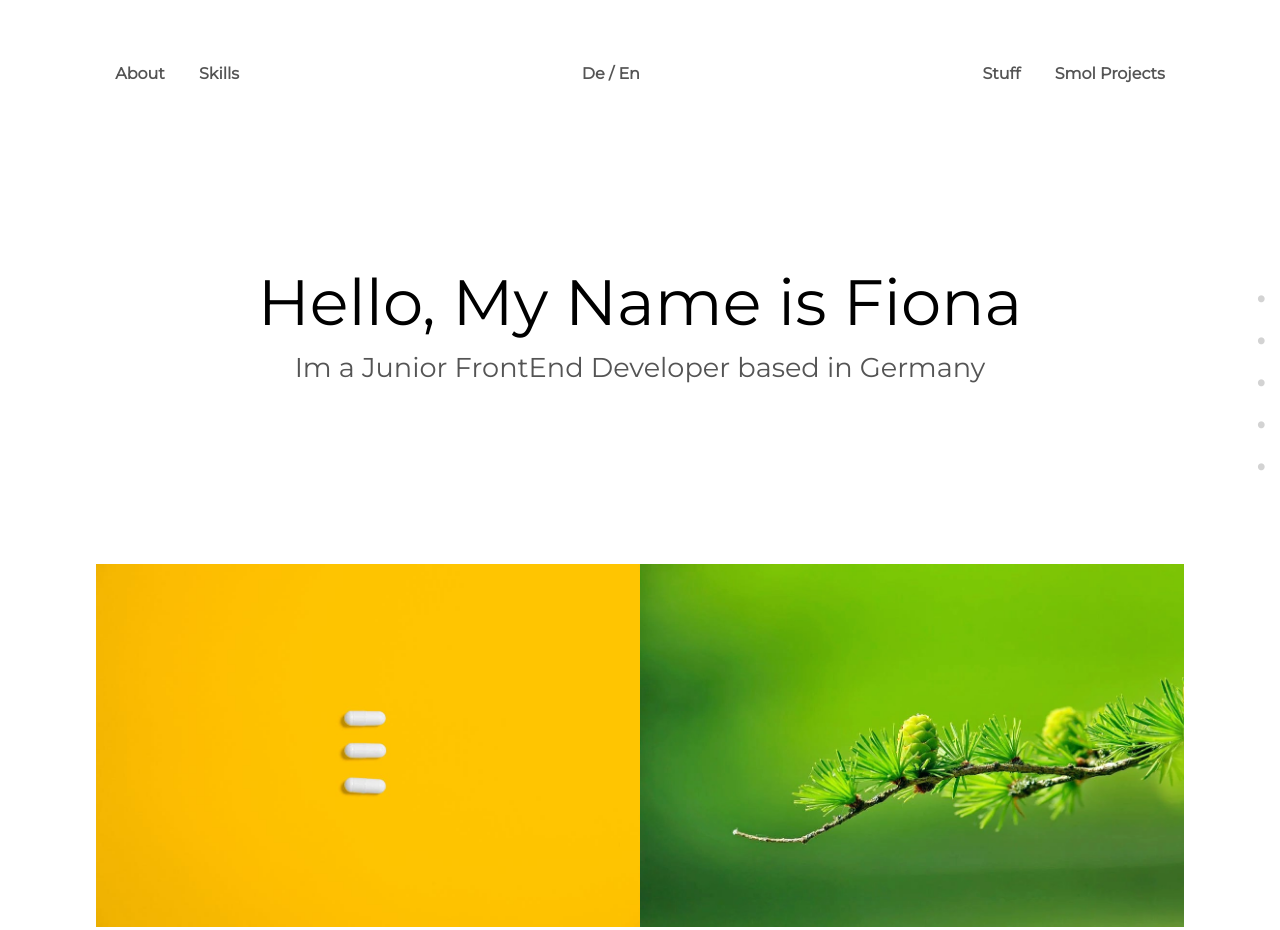
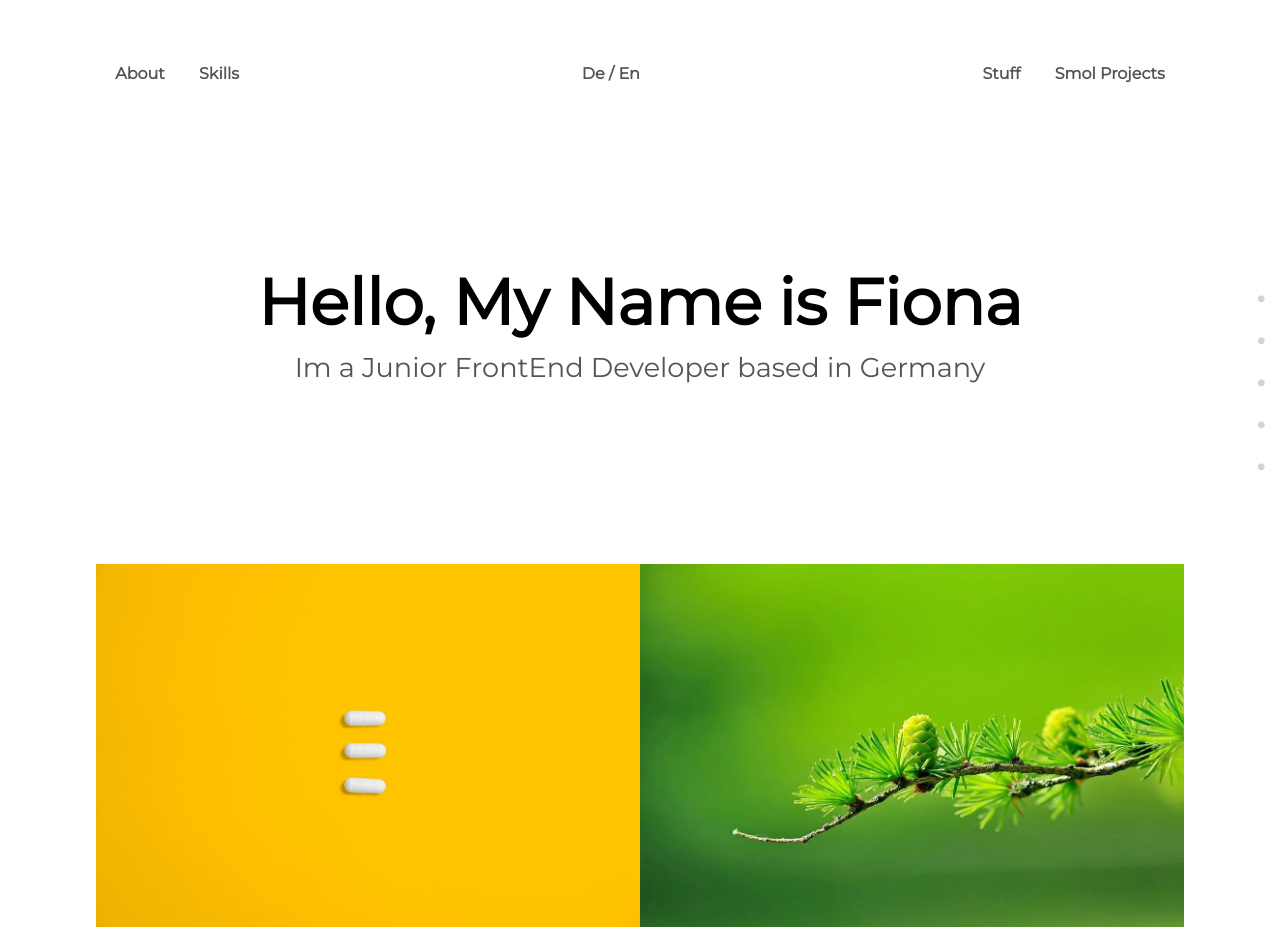
Before and after one commit to FionaButtig/FionaButtig-Website, a plain HTML site: page index.html in a window 1280 px wide. Shown: the top 930 px of the page. Drawn offline with Linux system fonts and the light colour scheme; a web font is replaced by a local one.

Commit message:
sfisofsof osdf

```diff
--- a/header.scss
+++ b/header.scss
@@ -9,7 +9,6 @@
 
       ul {
        list-style: none;
-
       }
 
       li {
--- a/styles.scss
+++ b/styles.scss
@@ -86,19 +86,27 @@ body {
 }
 */
 
+/*
+@media only screen and (max-width: 500px){
+      .pills{
+            width: 100%;
+      }
+      .branch{
+            width: 100%;
+      }
+}
+*/
 @media only screen and (min-width: 768px) {
       .helloText h1 {
             font-size: 4rem;
             color: #000000;
             font-weight: 500;
+            font-weight: 800;
        }
 
       .helloText p {
             font-size: 1.7rem;
       }
-
-
-
 }
 
 // Hero Pics end
```
Also changed, not shown: styles.css, 2 other files.
